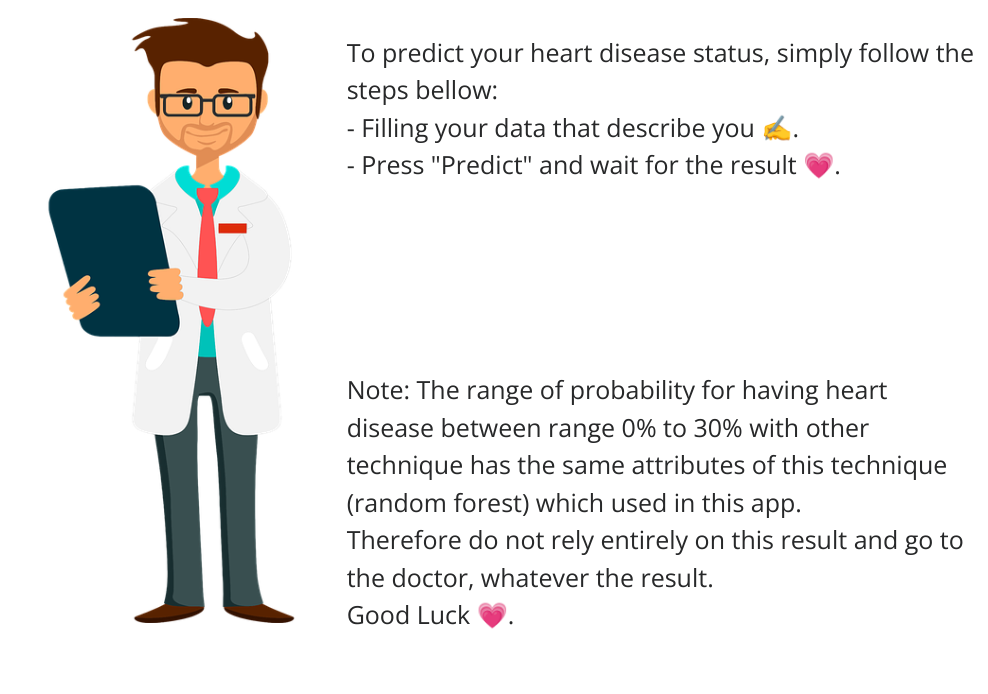
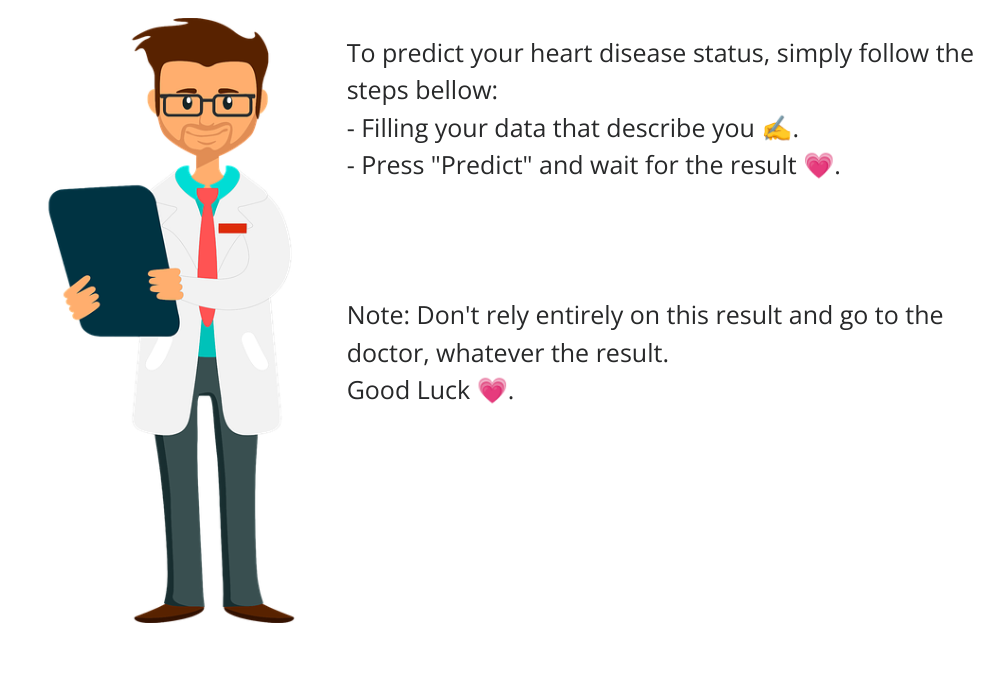
Before and after one commit to AhmedMohamedKamel2022/Heart-Disease-Prediction-app, a Flask app: page / in a window 1280 px wide. Shown: the part 1138-1832 px from the top of the page, without its empty margins (292-1280 px from the left). After the commit the page ends 1761 px from the top, so only its background shows below. Run offline with Flask 2, Linux system fonts and the light colour scheme; parts of the project's set-up code (start-up, migrations or seed data) failed here and were passed over; some libraries are stand-ins or nearby versions.

Commit message:
Update index.html

```diff
--- a/templates/index.html
+++ b/templates/index.html
@@ -378,10 +378,8 @@
              <p style="font-size: 25px;"> To predict your heart disease status, simply follow the steps bellow: <br>
                 - Filling your data that describe you &#9997. <br>
                 -  Press "Predict" and wait for the result &#128151;. <br>
-                <br><br><br><br><br>
-                Note: The range of probability for having heart disease between range 0% to 30%
-                with other technique has the same attributes of this technique (random forest) which used in this app.
-                <br> Therefore do not rely entirely on this result and go to the doctor, whatever the result.
+                <br><br><br>
+                Note: Don't rely entirely on this result and go to the doctor, whatever the result.
                 <br> Good Luck &#128151;.
             </p>
             </div>
```
